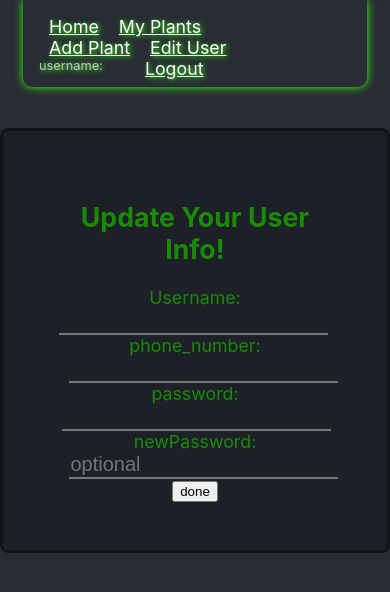
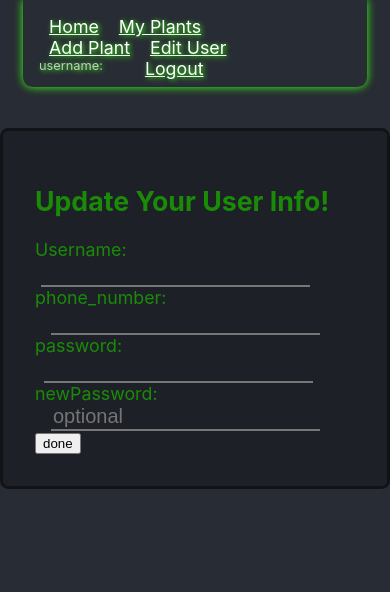
Before and after one commit to ptpt-watermyplants-5/front-end, a React (Create React App) app: page /user/1 in a window 390 px wide. Shown: the top 592 px of the page. Built offline with nearby package versions, Linux system fonts and the light colour scheme; no server answers; sample sign-in values are in the browser's storage.

Commit message:
styles for edit;works with smaller screens

```diff
--- a/src/App.css
+++ b/src/App.css
@@ -1,5 +1,11 @@
 .App {
-  text-align: center;
+  min-height: 100vh;
+}
+
+html body {
+  background-color: #282c34;
+  min-height: 100vh;
+  max-height: 100vh;
 }
 
 .App-logo {
@@ -13,9 +19,12 @@
   }
 }
 
+#root {
+  min-height: 100vh;
+}
+
 .App-header {
   background-color: #282c34;
-  min-height: 100vh;
   display: flex;
   flex-direction: column;
   align-items: center;
@@ -38,6 +47,7 @@
 }
 
 .navBar {
+  background-color: #282c34;
   box-shadow: 0 0 .5rem .01rem rgb(56, 255, 21);
   border-radius: 0 0 .6rem .6rem;
   position: fixed;
@@ -100,13 +110,15 @@ h4.welcome-page {
 
 .plant-list-container {
   width: 80%;
-  position: absolute;
-  top: 80px;
+  height: 70vh;
 }
 
 .plant-list-container header {
+  color: white;
+  text-shadow: .1rem .07rem .3rem rgb(56, 255, 21);
+  text-align: center;
   width: 33%;
-  margin: 0 auto 30px;
+  margin: 3.5rem auto 30px;
   border-radius: 0 0 .6rem .6rem;
   box-shadow: 0 .2rem .5rem .01rem rgb(56, 255, 21);
   padding: 10px 0;
@@ -116,6 +128,7 @@ h4.welcome-page {
   display: flex;
   justify-content: space-evenly;
   flex-wrap: wrap;
+  min-height: 70vh;
 }
 
 .plant-card {
@@ -125,13 +138,14 @@ h4.welcome-page {
   box-shadow: 0 0 .5rem .01rem rgb(56, 255, 21);
   border-radius: .6rem;
   padding: 1rem 1rem .5rem;
+  margin: 0 0 1rem;
   top: 0;
   max-width: 21%;
   min-width: 200px;
   display: flex;
-  max-height: 700px;
+  max-height: 50vh;
   justify-content: space-between;
-  flex-wrap: wrap;
+  flex-wrap: nowrap;
   flex-direction: column;
   /* text-shadow: .1rem .07rem .3rem rgb(255, 255, 255); */
   color: rgb(56, 255, 21);
@@ -155,6 +169,12 @@ h4.welcome-page {
   border: .15rem dotted rgba(44, 209, 14, 0.87);
   border-radius: 45%;
   padding: .8rem;
+}
+
+.plant-controls button:hover {
+  cursor: pointer;
+  color: yellowgreen;
+  background-color: rgba(38, 200, 9, 0.822);
 }
 
 .login-page {
@@ -224,12 +244,30 @@ h4.welcome-page {
 }
 
 .edit-plant {
+  display: flex;
+  flex-flow: column;
+  align-items: center;
   color: rgba(24, 163, 0, 0.822);
   background: #16181d86;
   border: .21rem solid rgba(0, 0, 0, 0.411);
   border-radius: .51rem;
   margin-top: 8rem;
-  padding: 3rem;
+  padding: 2rem;
+  width: 30%;
+}
+
+.edit-plant img{
+  border: 1px solid red;
+  width: 75%;
+}
+
+.edit-user {
+  color: rgba(24, 163, 0, 0.822);
+  background: #16181d86;
+  border: .21rem solid rgba(0, 0, 0, 0.411);
+  border-radius: .51rem;
+  margin-top: 8rem;
+  padding: 2rem;
 }
 
 .add-plant {
@@ -248,6 +286,9 @@ p.error {
 }
 
 @media (max-width: 800px) {
+  .plant-list {
+    margin: 1rem 0 1rem;
+  }
   .navBar div:nth-child(2) {
     position: relative;
     right: 0rem;
@@ -256,7 +297,22 @@ p.error {
     display: none;
   }
 }
-@media (max-width: 700px) {
+@media (max-width: 770px) {
+  .plant-list-container header {
+    visibility: hidden;
+    margin: 2rem 0 0;
+  }
+  .plant-list {
+    margin: 1rem 0 1rem;
+  }
+  .navBar div:nth-child(2) {
+    position: relative;
+    right: 0rem;
+  }
+  #AE {
+    display: none;
+  }
+
   .navBar span{
     position: relative;
     top: 0rem;
--- a/src/components/PlantForm.js
+++ b/src/components/PlantForm.js
@@ -7,7 +7,7 @@ const initialForm = {
     nickname: "",
     species: "",
     h20_frequency: "",
-    image_url: "(optional)",
+    image_url: "",
 }
 
 const PlantForm = (props) => {
@@ -76,6 +76,7 @@ const PlantForm = (props) => {
                     id="image_url"
                     name="image_url"
                     value={formValues.image_url}
+                    placeholder="optional"
                     onChange={handleChange}
                 />
 
--- a/src/components/PlantFormEdit.js
+++ b/src/components/PlantFormEdit.js
@@ -38,7 +38,7 @@ const PlantFormEdit = (props) => {
 
         <div className="edit-plant">
 
-            <h2>Let's Edit A New Plant!</h2>
+            <img src={plant.image_url} alt="image"></img>
 
             <form onSubmit={handleSubmit}>
                 <label htmlFor="nickname">Nickname:</label>
--- a/src/components/UserFormEdit.js
+++ b/src/components/UserFormEdit.js
@@ -28,7 +28,7 @@ const UserFormEdit = (props) => {
 
     return(
 
-        <div className="edit-plant">
+        <div className="edit-user">
 
             <h2>Update Your User Info!</h2>
 
```
